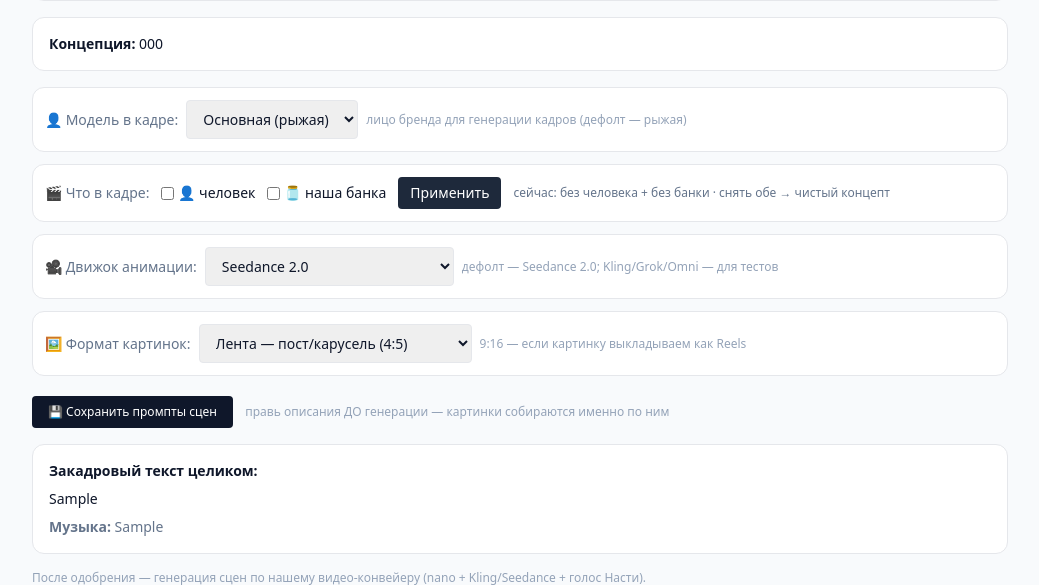
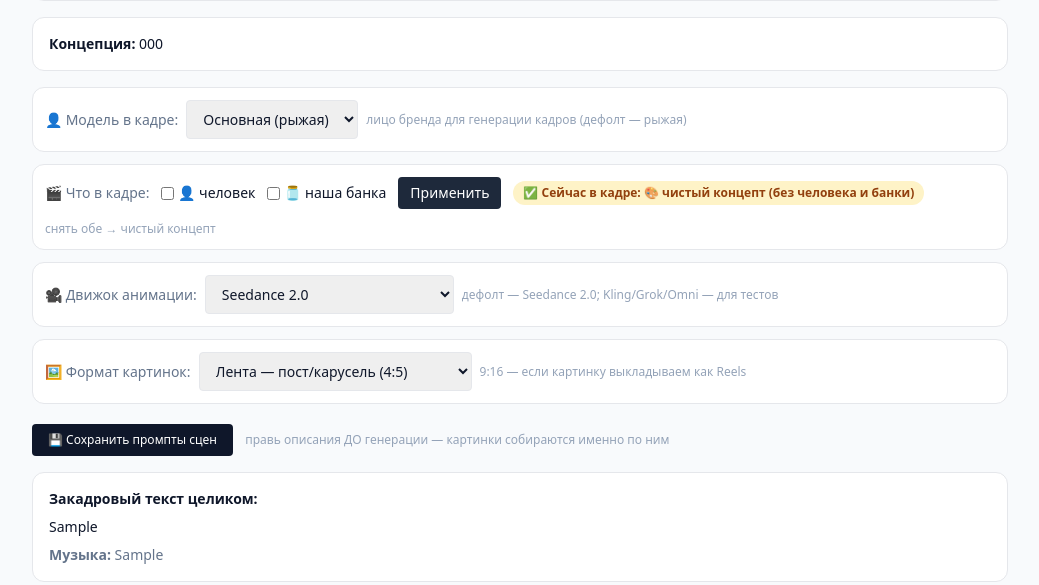
Before and after one commit to powerelix-app/instagram-automation, a FastAPI app: page /storyboard/1 in a window 1280 px wide. Shown: the part 505-1090 px from the top of the page, without its empty margins (120-1159 px from the left). Run offline with FastAPI, Linux system fonts and the light colour scheme; tables that the repository leaves empty hold one stand-in row (values such as "Sample post"); some libraries are stand-ins or nearby versions.

Commit message:
ux(storyboard): явный бейдж активного фильтра «что в кадре» + понятный тост
Зелёный бейдж «✅ Сейчас в кадре: …» (или янтарный «чистый концепт») всегда виден —
понятно, что применено. Тост после клика: «✅ Фильтр применён — …».

Co-Authored-By: Claude Opus 4.8 (1M context) <noreply@anthropic.com>

```diff
--- a/ig_automation/api/pages.py
+++ b/ig_automation/api/pages.py
@@ -356,7 +356,8 @@ def storyboard_set_scene(request: Request, sb_id: int,
             sb.include_product = include_product
     what = (("👤 человек" if include_model else "без человека") + " + "
             + ("🫙 банка" if include_product else "без банки"))
-    return RedirectResponse(f"/storyboard/{sb_id}?msg=" + quote(f"В кадре: {what}"), status_code=303)
+    return RedirectResponse(f"/storyboard/{sb_id}?msg=" + quote(f"✅ Фильтр «что в кадре» применён — {what}"),
+                            status_code=303)
 
 
 @router.post("/storyboard/{sb_id}/stage/{stage}")
--- a/ig_automation/web/templates/storyboard.html
+++ b/ig_automation/web/templates/storyboard.html
@@ -130,7 +130,8 @@
   <label class="flex items-center gap-1 cursor-pointer"><input type="checkbox" name="include_model" value="1" {% if sb.include_model %}checked{% endif %}> 👤 человек</label>
   <label class="flex items-center gap-1 cursor-pointer"><input type="checkbox" name="include_product" value="1" {% if sb.include_product %}checked{% endif %}> 🫙 наша банка</label>
   <button type="submit" class="px-3 py-1.5 bg-slate-800 text-white rounded font-medium">Применить</button>
-  <span class="text-slate-500 text-xs">сейчас: {% if sb.include_model %}👤 человек{% else %}без человека{% endif %} + {% if sb.include_product %}🫙 банка{% else %}без банки{% endif %} · снять обе → чистый концепт</span>
+  <span class="px-2.5 py-1 rounded-full text-xs font-semibold whitespace-nowrap {% if sb.include_model or sb.include_product %}bg-emerald-100 text-emerald-800{% else %}bg-amber-100 text-amber-800{% endif %}">✅ Сейчас в кадре: {% if sb.include_model %}👤 человек{% endif %}{% if sb.include_model and sb.include_product %} + {% endif %}{% if sb.include_product %}🫙 банка{% endif %}{% if not sb.include_model and not sb.include_product %}🎨 чистый концепт (без человека и банки){% endif %}</span>
+  <span class="text-slate-400 text-xs">снять обе → чистый концепт</span>
 </form>
 
 <form action="/storyboard/{{ sb.id }}/engine" method="post" class="bg-white border rounded-xl p-3 mb-3 text-sm flex items-center gap-2 flex-wrap">
```
